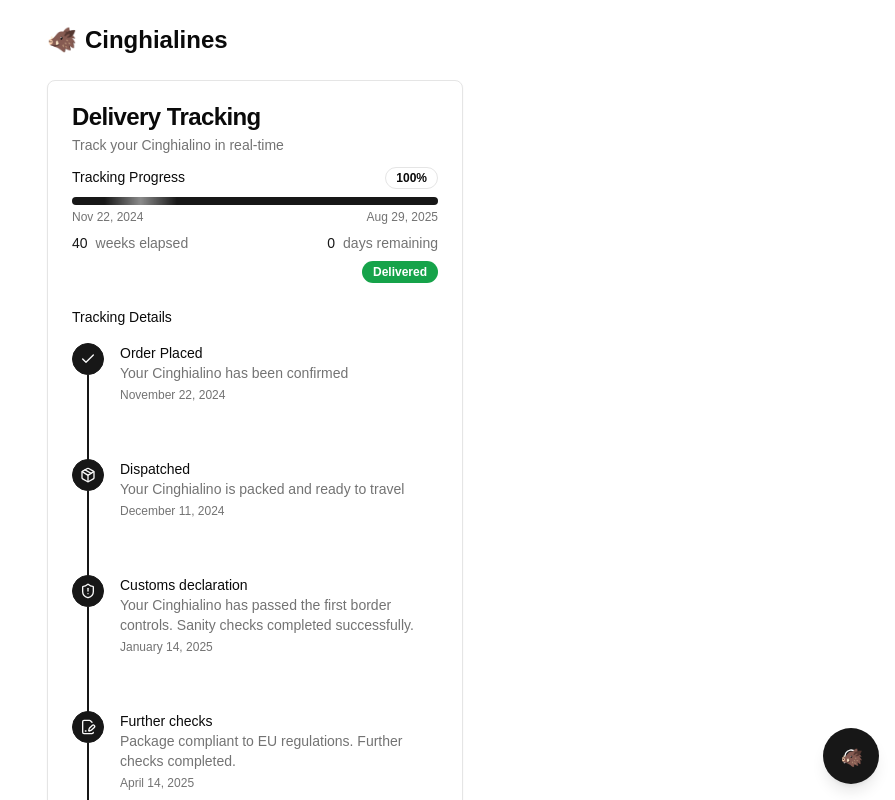
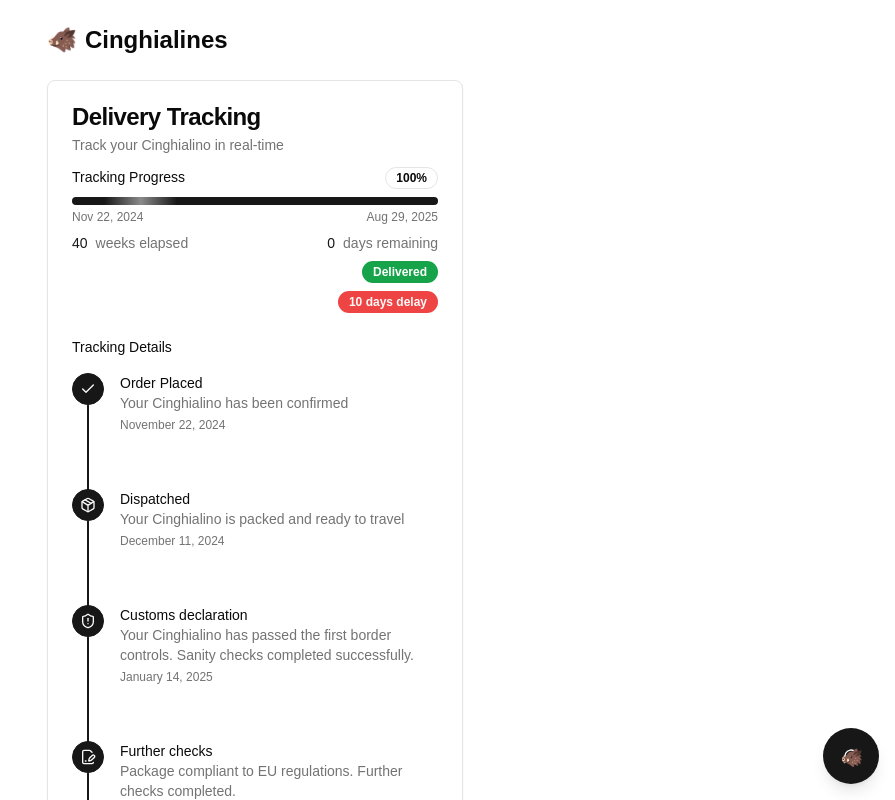
Before and after one commit to MammaMiaDev/MammaMiaDev.github.io, a Next.js app: page / in a window 1280 px wide. Shown: the top 800 px of the page, without its empty margins (385-1280 px from the left). Built offline with nearby package versions, Linux system fonts and the light colour scheme.

Commit message:
Update delivery date and delay handling in tracking

```diff
--- a/shipment-tracking.tsx
+++ b/shipment-tracking.tsx
@@ -92,10 +92,10 @@ export default function ShipmentTracking() {
       id: 6,
       title: "Delivered",
       details: `Delivered to your doorstep with ${actualDelayDays} days delay.`,
-      date: format(new Date(), "MMMM dd, yyyy"),
+      date: format(actualDeliveryDate, "MMMM dd, yyyy"),
       icon: <CalendarClock className="h-4 w-4" />,
       status: "completed",
-      delay: 0,
+      delay: actualDelayDays,
     },
   ]
 
@@ -133,18 +133,18 @@ export default function ShipmentTracking() {
               </div>
             </div>
             <div className="flex justify-end mt-2">
-              {/* Shipping delay badge */}
-              {shippingDelayDays > 0 && (
-              <Badge variant="destructive" className="ml-2">
-                {shippingDelayDays}{" "}
-                days delay
+               {shipped && (
+              <Badge variant="success">
+                Delivered
               </Badge>
               )}
             </div>
-            <div className="flex justify-end">
-              {shipped && (
-              <Badge variant="success">
-                Delivered
+            <div className="flex justify-end mt-2">
+             {/* Shipping delay badge */}
+              {actualDelayDays > 0 && (
+              <Badge variant="destructive" className="ml-2">
+                {actualDelayDays}{" "}
+                days delay
               </Badge>
               )}
             </div>
```
